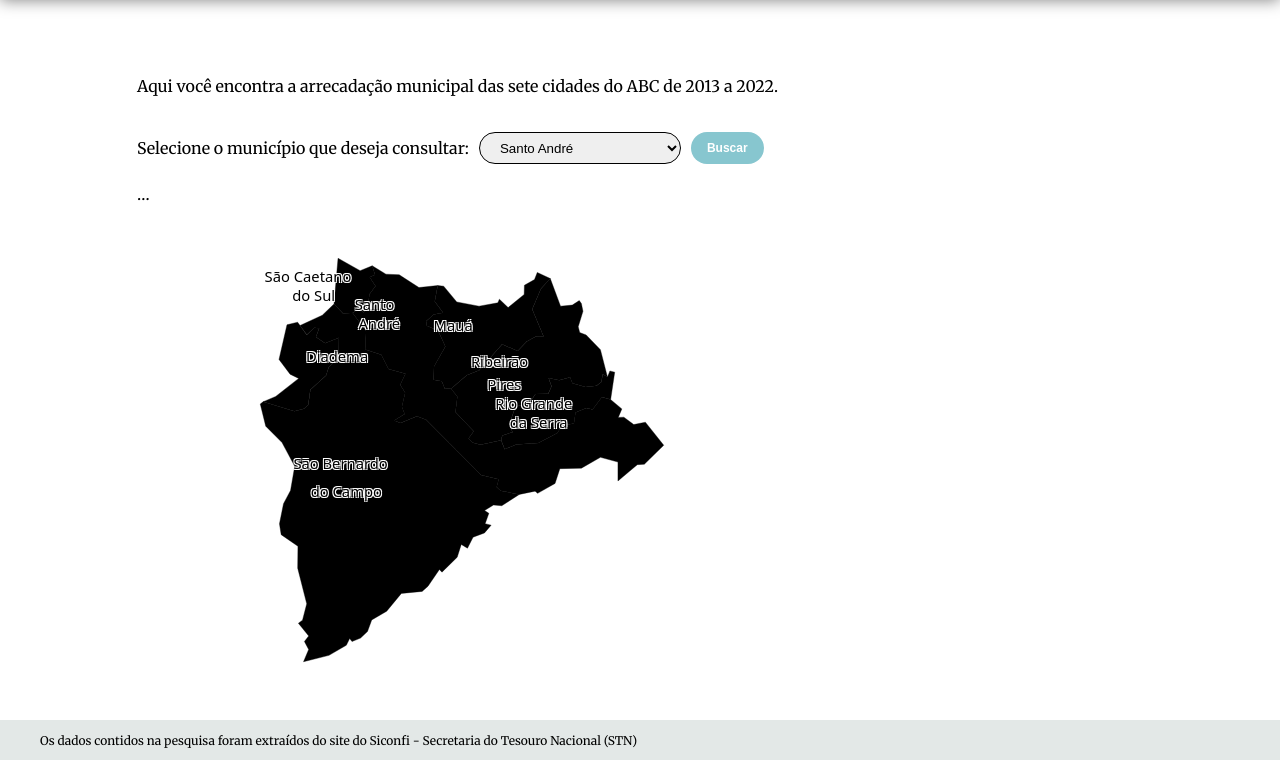
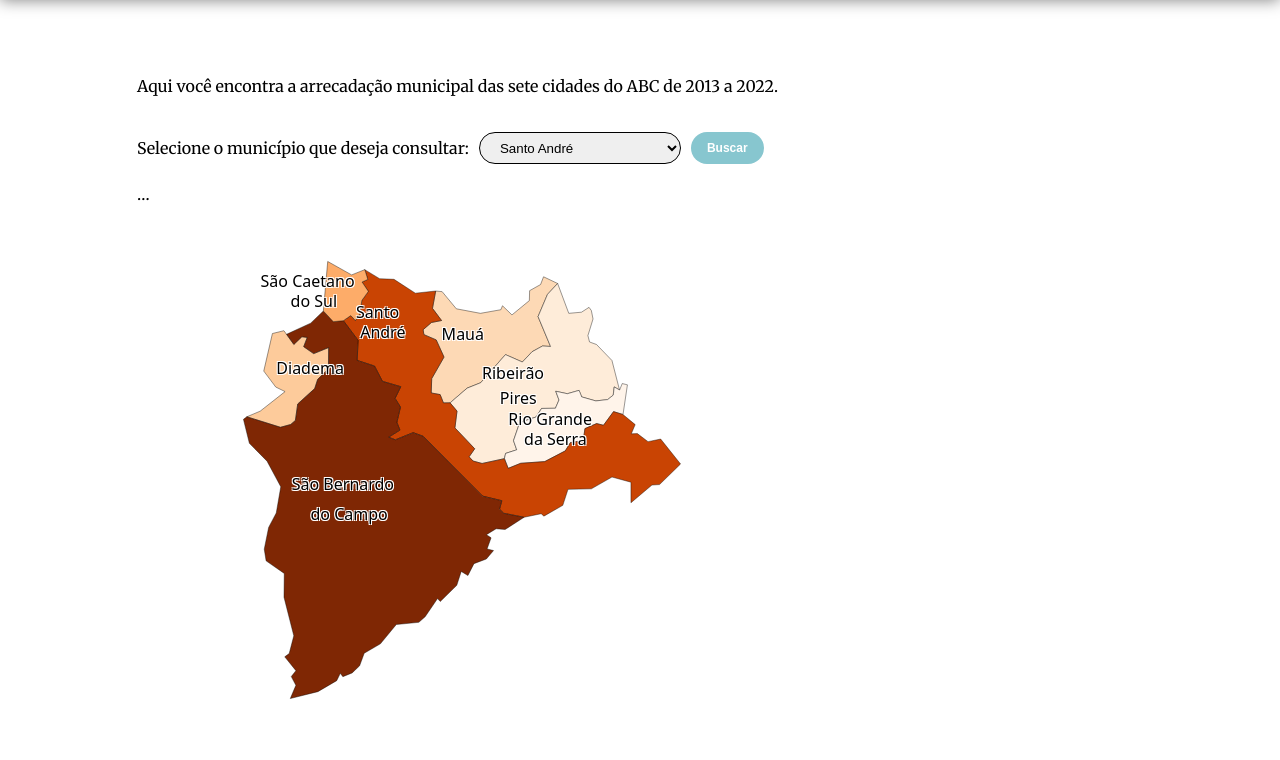
Before and after one commit to elsavillon/Impostometro_ABC, a Flask app: page / in a window 1280 px wide. Shown: the part 40-800 px from the top of the page. Run offline with Flask 3, Linux system fonts and the light colour scheme.

Commit message:
Atualização CSS e JS

```diff
--- a/templates/index.html
+++ b/templates/index.html
@@ -25,7 +25,7 @@
             <button type="submit" class="button">Buscar</button>
         </form>
         <link rel="stylesheet" href="static/mapa.css">
-        <script src="static/js/mapa.js"></script>
+    <script src="https://d3js.org/d3.v7.min.js"></script>
   </head>
   <body>
     <div id="tooltip" class="tooltip"></div>
@@ -351,10 +351,6 @@
         </tspan>
       </text>
     </svg>
-        <script src="js/mapa.js"></script>
-    </main>
-    <footer>
-        <p>Os dados contidos na pesquisa foram extraídos do site do Siconfi - Secretaria do Tesouro Nacional (STN)</p>
-    </footer>
+    <script src="static/js/mapa.js"></script>
   </body>
 </html>
```
Lines whose indentation alone changed are shown as unchanged.
